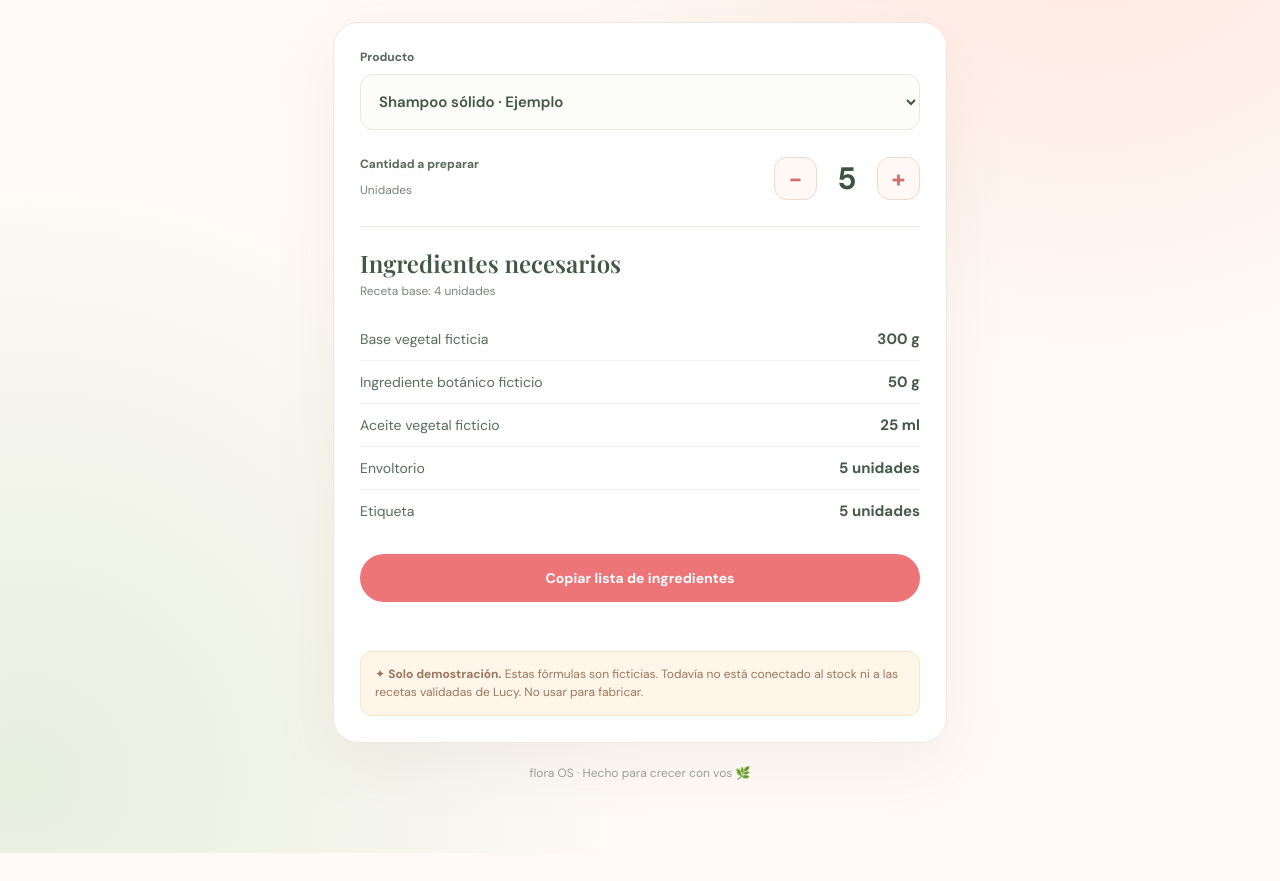
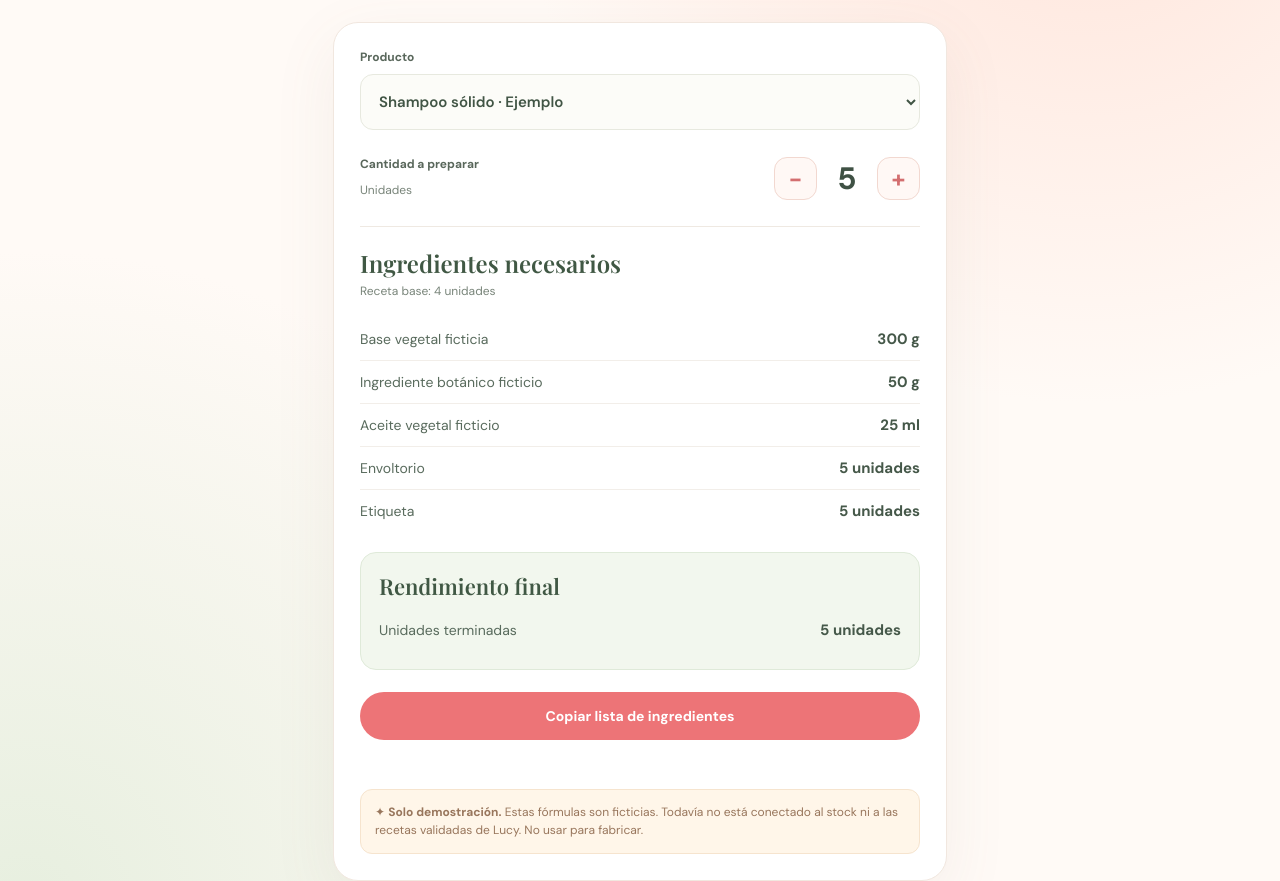
Before and after one commit to alexibarraar-ops/flora, a plain HTML site: page calculadora.html in a window 1280 px wide. Shown: the part 216-1097 px from the top of the page. Before the commit the page ends 1069 px from the top, so only its background shows below. Drawn offline with nearby package versions, Linux system fonts and the light colour scheme.

Commit message:
Flora calculadora: rendimiento y merma visibles en producción

```diff
--- a/calculadora.html
+++ b/calculadora.html
@@ -14,7 +14,7 @@
     .eyebrow{font-size:11px;letter-spacing:2px;font-weight:700;color:#bd7d78;text-transform:uppercase;margin:38px 0 6px}h1{font:600 clamp(30px,6vw,45px)/1.15 'Playfair Display',Georgia,serif;color:#405844;margin:5px 0 10px}p{line-height:1.6;color:#79857a;margin:0}.card{background:#fff;border:1px solid #f1e7df;border-radius:25px;box-shadow:0 20px 65px #8b6f6115;padding:26px;margin-top:25px}
     label{display:block;font-size:12px;font-weight:700;color:#59675b;margin:0 0 9px}.select{width:100%;border:1px solid #e7e9df;background:#fcfcf8;color:#415545;border-radius:13px;padding:16px 14px;font:600 15px 'DM Sans',Arial,sans-serif;cursor:pointer}.row{display:flex;align-items:center;justify-content:space-between;gap:16px}.spacer{height:26px}.counter{display:flex;gap:12px;align-items:center}.step{width:43px;height:43px;background:#fff8f5;border:1px solid #f2d8d0;border-radius:13px;color:#d36e6f;font:700 24px 'DM Sans';cursor:pointer}.step:disabled{opacity:.35;cursor:default}.count{font-size:31px;font-weight:700;min-width:36px;text-align:center;font-variant-numeric:tabular-nums}
     .recipe{margin-top:25px;padding-top:20px;border-top:1px solid #efe9e2}.recipe h2{font:600 24px 'Playfair Display',Georgia,serif;margin:0 0 3px;color:#405844}.hint{font-size:12px;margin-bottom:17px}.ingredient{display:flex;gap:16px;align-items:baseline;justify-content:space-between;padding:11px 0;border-bottom:1px solid #f2eee9}.ingredient:last-child{border-bottom:0}.ingredient span{font-size:14px;color:#596b5d}.ingredient strong{font-size:15px;white-space:nowrap;color:#455849;font-variant-numeric:tabular-nums}
-    .actions{margin-top:22px;display:flex;gap:10px}.copy{width:100%;border:none;border-radius:99px;padding:15px 18px;color:#fff;background:#ed7477;font:700 14px 'DM Sans';cursor:pointer}.copy:hover{background:#d96569}.notice{font-size:12px;line-height:1.55;background:#fff6e9;border:1px solid #f6e4ce;color:#98765c;border-radius:12px;padding:13px 14px;margin-top:19px}.foot{margin-top:22px;text-align:center;font-size:12px;color:#9a9f94}#feedback{min-height:20px;margin-top:10px;text-align:center;font-size:12px;color:#637a64}
+    .actions{margin-top:22px;display:flex;gap:10px}.copy{width:100%;border:none;border-radius:99px;padding:15px 18px;color:#fff;background:#ed7477;font:700 14px 'DM Sans';cursor:pointer}.copy:hover{background:#d96569}.notice{font-size:12px;line-height:1.55;background:#fff6e9;border:1px solid #f6e4ce;color:#98765c;border-radius:12px;padding:13px 14px;margin-top:19px}.foot{margin-top:22px;text-align:center;font-size:12px;color:#9a9f94}#feedback{min-height:20px;margin-top:10px;text-align:center;font-size:12px;color:#637a64}.yield{margin-top:20px;background:#f2f7ee;border:1px solid #dfead9;border-radius:16px;padding:18px}.yield h3{font:600 22px 'Playfair Display',Georgia,serif;margin:0 0 8px;color:#405844}.yield p{font-size:12px}.yield .ingredient{border-bottom-color:#dce9d9}.yield .ingredient:last-child{border-bottom:0}
     @media(max-width:440px){main{padding:20px 14px 55px}.badge{font-size:10px}.card{padding:19px 17px}.row{gap:8px}.counter{gap:8px}.step{width:40px;height:40px}}
   </style>
 </head>
@@ -33,6 +33,7 @@
       <div class="counter"><button id="menos" class="step" type="button" aria-label="Restar una unidad">−</button><output id="cantidad" class="count" aria-live="polite">5</output><button id="mas" class="step" type="button" aria-label="Sumar una unidad">+</button></div>
     </div>
     <div class="recipe"><h2>Ingredientes necesarios</h2><p class="hint" id="base"></p><div id="ingredientes" aria-live="polite"></div></div>
+    <div class="yield" id="rendimiento" aria-live="polite"><h3>Rendimiento final</h3><div id="detalleRendimiento"></div></div>
     <div class="actions"><button class="copy" type="button" id="copiar">Copiar lista de ingredientes</button></div>
     <div id="feedback" role="status"></div>
     <div class="notice">✦ <strong>Solo demostración.</strong> Estas fórmulas son ficticias. Todavía no está conectado al stock ni a las recetas validadas de Lucy. No usar para fabricar.</div>
@@ -44,12 +45,15 @@
   const ejemplos = [
     {nombre:'Shampoo sólido · Ejemplo',rendimiento:4,ingredientes:[{nombre:'Base vegetal ficticia',cantidad:240,unidad:'g'},{nombre:'Ingrediente botánico ficticio',cantidad:40,unidad:'g'},{nombre:'Aceite vegetal ficticio',cantidad:20,unidad:'ml'},{nombre:'Envoltorio',cantidad:4,unidad:'unidad'},{nombre:'Etiqueta',cantidad:4,unidad:'unidad'}]},
     {nombre:'Crema botánica · Ejemplo',rendimiento:5,ingredientes:[{nombre:'Base de crema ficticia',cantidad:250,unidad:'g'},{nombre:'Extracto vegetal ficticio',cantidad:25,unidad:'ml'},{nombre:'Pote',cantidad:5,unidad:'unidad'},{nombre:'Etiqueta',cantidad:5,unidad:'unidad'}]},
+    {nombre:'Aceite macerado · Ejemplo con merma',rendimiento:1,ingredientes:[{nombre:'Aceite botánico ficticio',cantidad:50,unidad:'ml'},{nombre:'Frasco',cantidad:1,unidad:'unidad'},{nombre:'Etiqueta',cantidad:1,unidad:'unidad'}],balance:{ingrediente:'Aceite botánico ficticio',entradaBase:50,salidaBase:35,unidad:'ml'}},
   ];
   const select=document.getElementById('producto');
   ejemplos.forEach((x,i)=>{const opt=document.createElement('option');opt.value=String(i);opt.textContent=x.nombre;select.append(opt)});
   let cantidad=5;
   const formato=new Intl.NumberFormat('es-AR',{maximumFractionDigits:4});
   function lista(){return FloraCalculadora.calcularIngredientes(ejemplos[Number(select.value)],cantidad)}
+  function balance(){return FloraCalculadora.calcularBalance(ejemplos[Number(select.value)],cantidad)}
+  function agregarLinea(contenedor,nombre,valor){const row=document.createElement('div');row.className='ingredient';const n=document.createElement('span');n.textContent=nombre;const q=document.createElement('strong');q.textContent=valor;row.append(n,q);contenedor.append(row)}
   function pintar(){
     document.getElementById('cantidad').textContent=String(cantidad);
     document.getElementById('menos').disabled=cantidad===1;
@@ -57,13 +61,17 @@
     document.getElementById('base').textContent=`Receta base: ${ejemplos[Number(select.value)].rendimiento} unidades`;
     const cont=document.getElementById('ingredientes');cont.replaceChildren();
     lista().forEach(x=>{const row=document.createElement('div');row.className='ingredient';const n=document.createElement('span');n.textContent=x.nombre;const q=document.createElement('strong');const unidad=x.unidad==='unidad'&&x.cantidad!==1?'unidades':x.unidad;q.textContent=`${formato.format(x.cantidad)} ${unidad}`;row.append(n,q);cont.append(row)});
+    const detalle=document.getElementById('detalleRendimiento');detalle.replaceChildren();
+    agregarLinea(detalle,'Unidades terminadas',`${cantidad} ${cantidad===1?'unidad':'unidades'}`);
+    const b=balance();if(b){agregarLinea(detalle,'Cantidad utilizada',`${formato.format(b.utilizado)} ${b.unidad}`);agregarLinea(detalle,'Cantidad envasada',`${formato.format(b.envasado)} ${b.unidad}`);agregarLinea(detalle,'Pérdida prevista',`${formato.format(b.merma)} ${b.unidad}`)}
     document.getElementById('feedback').textContent='';
   }
   document.getElementById('menos').addEventListener('click',()=>{cantidad=Math.max(1,cantidad-1);pintar()});
   document.getElementById('mas').addEventListener('click',()=>{cantidad=Math.min(200,cantidad+1);pintar()});
   select.addEventListener('change',pintar);
   document.getElementById('copiar').addEventListener('click',async()=>{
-    const contenido=`${ejemplos[Number(select.value)].nombre} · ${cantidad} unidades\n`+lista().map(x=>`${x.nombre}: ${formato.format(x.cantidad)} ${x.unidad==='unidad'&&x.cantidad!==1?'unidades':x.unidad}`).join('\n')+'\n\nDEMO · No usar para fabricar';
+    const b=balance();const resumen=b?`\nBalance: ${formato.format(b.utilizado)} ${b.unidad} utilizados; ${formato.format(b.envasado)} ${b.unidad} envasados; ${formato.format(b.merma)} ${b.unidad} de pérdida prevista.`:'';
+    const contenido=`${ejemplos[Number(select.value)].nombre} · ${cantidad} unidades\n`+lista().map(x=>`${x.nombre}: ${formato.format(x.cantidad)} ${x.unidad==='unidad'&&x.cantidad!==1?'unidades':x.unidad}`).join('\n')+resumen+'\n\nDEMO · No usar para fabricar';
     try{await navigator.clipboard.writeText(contenido);document.getElementById('feedback').textContent='Lista copiada'}catch{document.getElementById('feedback').textContent='No se pudo copiar automáticamente'}
   });
   pintar();
```
